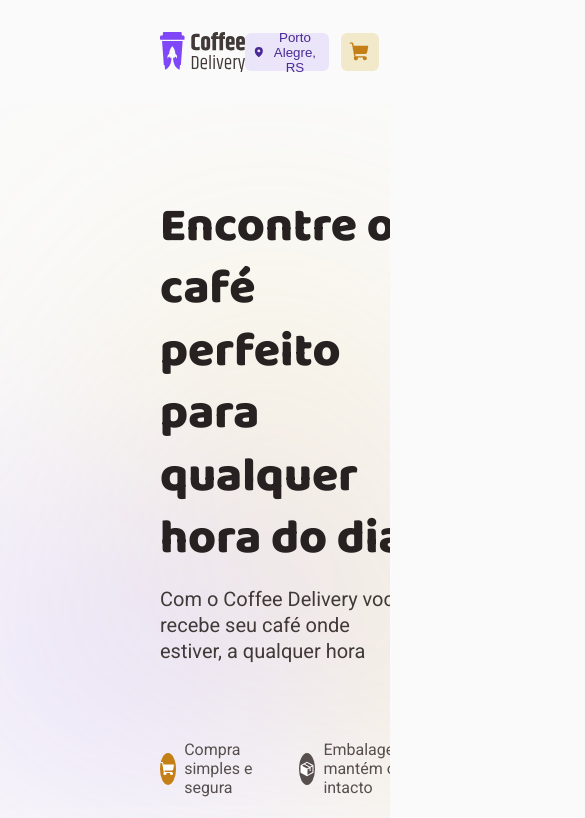
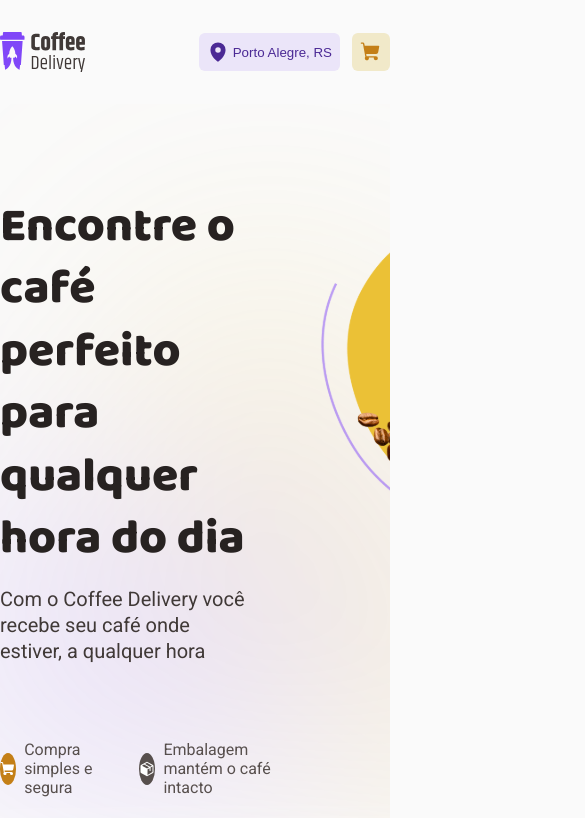
Before and after one commit to diogosilvasantana/desafio-02-coffe-delivery, a React (Vite) app: page / in a window 390 px wide. Shown: the top 818 px of the page, 585 px wide, since content can reach past the window. Built offline with nearby package versions, Linux system fonts and the light colour scheme.

Commit message:
correção responsivo

```diff
--- a/src/components/Header/styles.ts
+++ b/src/components/Header/styles.ts
@@ -8,7 +8,7 @@ export const HeaderFixed = styled.div`
 `
 
 export const HeaderContainer = styled.header`
-  padding: 2rem 10rem;
+  padding: 2rem 0;
 `
 
 export const HeaderContent = styled.div`
--- a/src/pages/Home/components/CoffeList/styles.ts
+++ b/src/pages/Home/components/CoffeList/styles.ts
@@ -1,7 +1,7 @@
 import styled from "styled-components";
 
 export const CoffeListContainer = styled.div`
-  padding: 2rem 9rem;
+  padding: 2rem 0;
   margin-bottom: 9rem;
 `
 
--- a/src/pages/Home/components/Intro/styles.ts
+++ b/src/pages/Home/components/Intro/styles.ts
@@ -1,7 +1,7 @@
 import styled from "styled-components";
 
 export const IntroSection = styled.section`
-  padding: 5.75rem 10rem;
+  padding: 5.75rem 0;
   background: url('src/assets/bg-intro.svg');
   background-size: cover;
   mask-image: linear-gradient(
```
